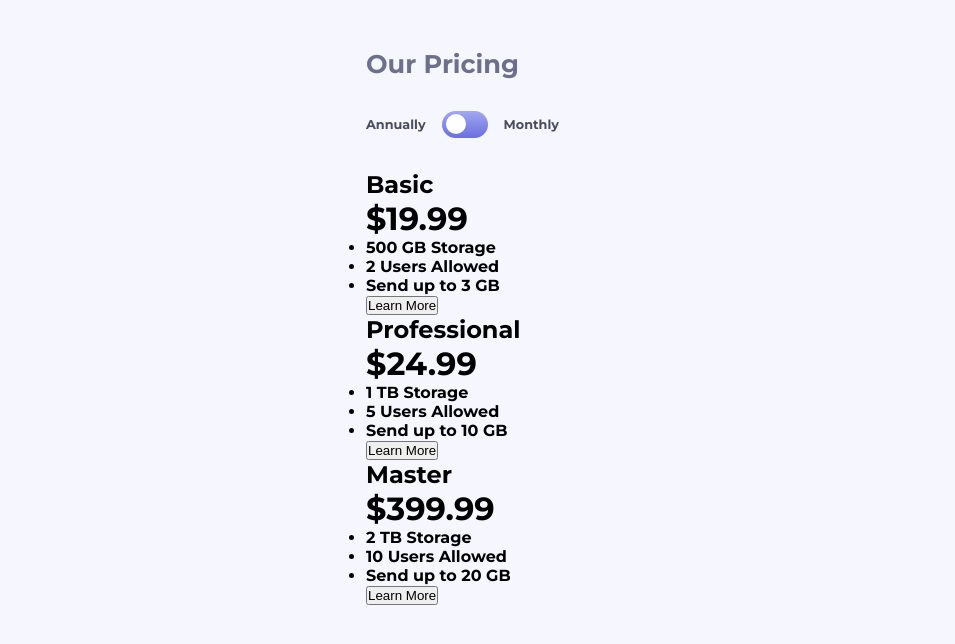
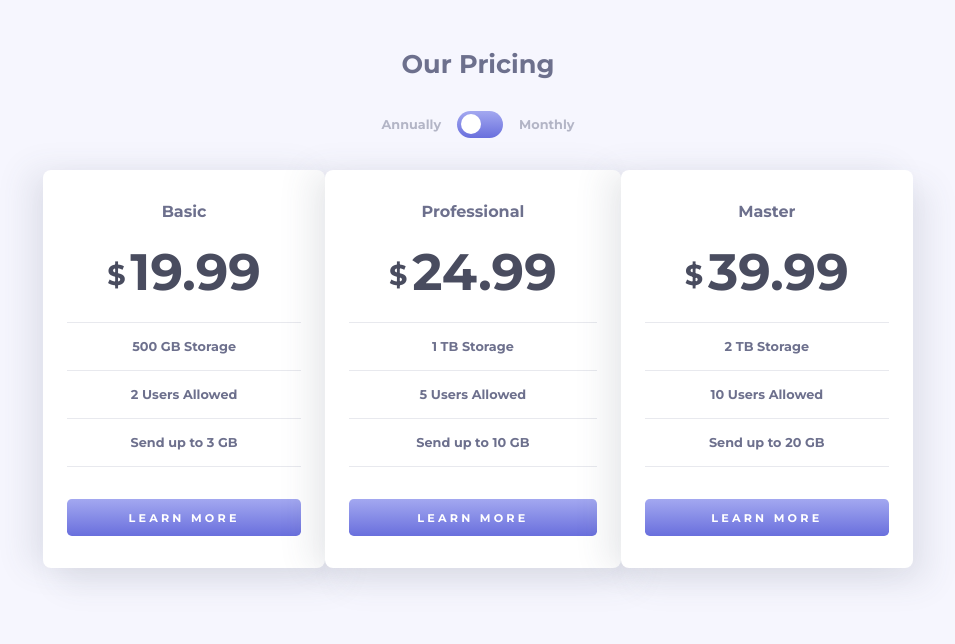
Before and after one commit to isugwoke/Pricing-component-with-toggle, a plain HTML site: page index.html in a window 1280 px wide. Shown: the whole page, without its empty margins (162-1117 px from the left). Drawn offline with Linux system fonts and the light colour scheme.

Commit message:
General styling of the 'Plans' Boxees

```diff
--- a/assets/css/style.css
+++ b/assets/css/style.css
@@ -16,8 +16,10 @@ body{
 .container{
     display: flex;
     flex-direction: column;
-    max-width: 20rem;
-    margin: 0 auto;
+    justify-content: center;
+    align-items: center;
+    /* max-width: 80rem; */
+    /* margin: 0 auto; */
     padding: 3rem;
 }
 
@@ -29,7 +31,7 @@ body{
     margin: 2rem 0;
     display: flex;
     align-items: center;
-    color: hsl(232, 13%, 33%);
+    color: hsl(234, 14%, 74%);
     font-size: 0.8rem;
 }
 
@@ -68,13 +70,84 @@ body{
     width: 20px;
     left: 4px;
     bottom: 4px;
-    background-color: white;
+    background-color: #fff;
     border-radius: 50px;
-    -webkit-transition: .4s;
-    transition: .4s;
+    -webkit-transition: 0.4s;
+    transition: 0.4s;
 }
+input:active + .toggle-slider {
+    opacity: 0.5;
+   }
 input:checked + .toggle-slider:before {
     -webkit-transform: translateX(18px);
     -ms-transform: translateX(18px);
     transform: translateX(18px);
 }
+.plans-container{
+    display: flex;
+}
+.plans-container > div{
+    flex: 1;
+}
+.plan{
+    background-color: #fff;
+    padding: 2rem 4rem;
+    border-radius: 0.5rem;
+    box-shadow: 1rem 1rem 2rem hsla(232, 13%, 33%, 0.1), -1rem 0 2rem hsla(232, 13%, 33%, 0.1);
+    text-align: center;
+    /* position: relative; */
+}
+
+.plan-title{
+    color: hsl(233, 13%, 49%);
+    font-size: 1rem;
+}
+
+.plan-price{
+    color: hsl(232, 13%, 33%);
+    font-size: 3.2rem;
+    margin: 1.2rem 0;
+    /* display: inline-block; */
+}
+.plan-price span{
+    font-size: 1.8rem;
+    position: relative;
+    top: -0.3rem;
+    margin-right: 0.3rem;
+    /* left: 7.5rem; */
+    /* vertical-align: middle; */
+}
+.plan-features{
+    list-style: none;
+    color: hsl(233, 13%, 49%);
+    font-size: 0.8rem;
+    margin-bottom: 2rem;
+}
+
+.plan-features li{
+    margin-left: -2.5rem;
+    margin-right: -2.5rem;
+    padding: 1rem 0;
+    border-top: 1.2px solid hsla(234, 14%, 74%, 0.3);
+
+}
+.plan-features li:last-child{
+    border-bottom: 1.2px solid hsla(234, 14%, 74%, 0.3);
+}
+
+.feature-btn{
+    font: inherit;
+    font-size: 0.7rem;
+    letter-spacing: 0.2rem;
+    color: #fff;
+    background: linear-gradient(hsl(236, 72%, 79%), hsl(237, 63%, 64%));
+    outline: none;
+    border: none;
+    border-radius: 0.3rem;
+    margin-left: -2.5rem;
+    margin-right: -2.5rem;
+    width: calc(100% + 5rem);
+    padding: 0.7rem;
+    text-transform: uppercase;
+
+}
--- a/index.html
+++ b/index.html
@@ -22,7 +22,7 @@
     <div class="plans-container">
       <div class="basic plan">
         <h2 class="plan-title">Basic</h2>
-        <h1 class="plan-price">&dollar;19.99</h1>
+        <h1 class="plan-price"><span>&dollar;</span>19.99</h1>
         <ul class="plan-features">
           <li>500 GB Storage</li>
           <li>2 Users Allowed</li>
@@ -32,7 +32,7 @@
       </div>
       <div class="pro plan">
         <h2 class="plan-title">Professional</h2>
-        <h1 class="plan-price">&dollar;24.99</h1>
+        <h1 class="plan-price"><span>&dollar;</span>24.99</h1>
         <ul class="plan-features">
           <li>1 TB Storage</li>
           <li>5 Users Allowed</li>
@@ -42,7 +42,7 @@
       </div>
       <div class="master plan">
         <h2 class="plan-title">Master</h2>
-        <h1 class="plan-price">&dollar;399.99</h1>
+        <h1 class="plan-price"><span>&dollar;</span>39.99</h1>
         <ul class="plan-features">
           <li>2 TB Storage</li>
           <li>10 Users Allowed</li>
```
